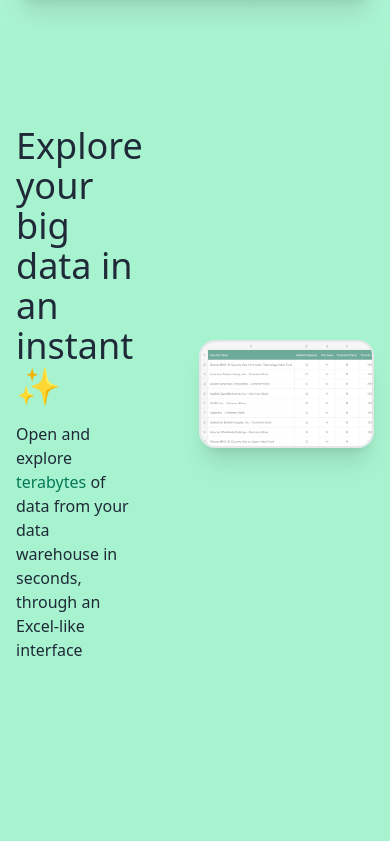
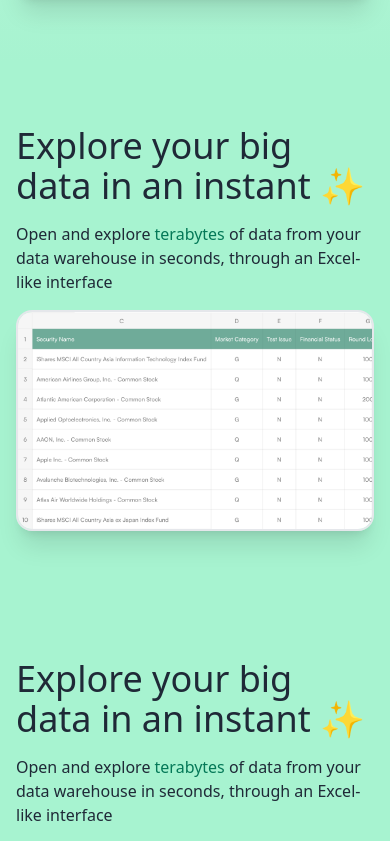
Before and after one commit to syvlabs/exql-site, a Next.js app: page / in a window 390 px wide. Shown: the part 1202-2043 px from the top of the page. Built offline with nearby package versions, Linux system fonts and the light colour scheme.

Commit message:
make middle responsive

```diff
--- a/pages/index.tsx
+++ b/pages/index.tsx
@@ -84,15 +84,15 @@ const RequestDemo: FC = () =>
 
 const FunctionalFact: FC<{ side: "left" | "right" }> = (props) => {
   return <motion.div
-    className="flex max-w-7xl px-4 pb-16 mx-auto items-center"
+    className={`flex ${props.side === "left" ? "flex-col" : "flex-col-reverse"} md:flex-row max-w-7xl px-4 md:pb-16 mx-auto items-center`}
     initial={{ opacity: 0, y: -100 }}
     whileInView={{ opacity: 1, y: 0 }}
-    viewport={{ once: true, margin: "-300px" }}
+    viewport={{ once: true, margin: "-30%" }}
     transition={{ duration: 0.4, type: "tween" }}
   >
     {props.side === "right" &&
       <img className="flex-1 border-2 border-gray-200 rounded-2xl shadow-xl min-w-0 max-w-full h-auto" src="/sheet1.png" />}
-    <div className={`flex-0 w-1/3 text-gray-800 ${props.side === "left" ? "mr-16" : "ml-16"}`}>
+    <div className={`flex-0 md:w-1/3 text-gray-800 ${props.side === "left" ? "md:mr-16" : "md:ml-16"} mb-4`}>
       <div className="text-4xl mb-4">Explore your big data in an instant ✨</div>
       <div>Open and explore <span className="font-medium text-emerald-700">terabytes</span> of data from your data warehouse in seconds, through an Excel-like interface</div>
     </div>
```
